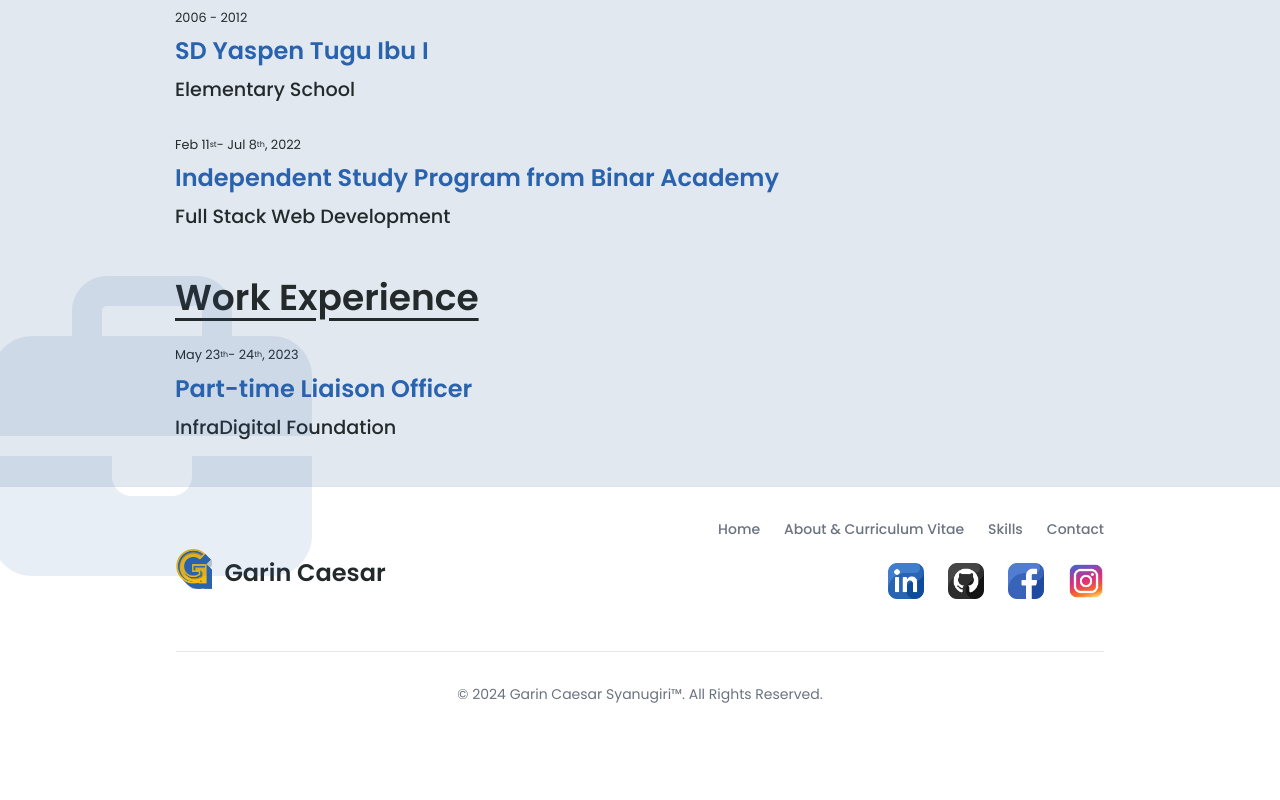
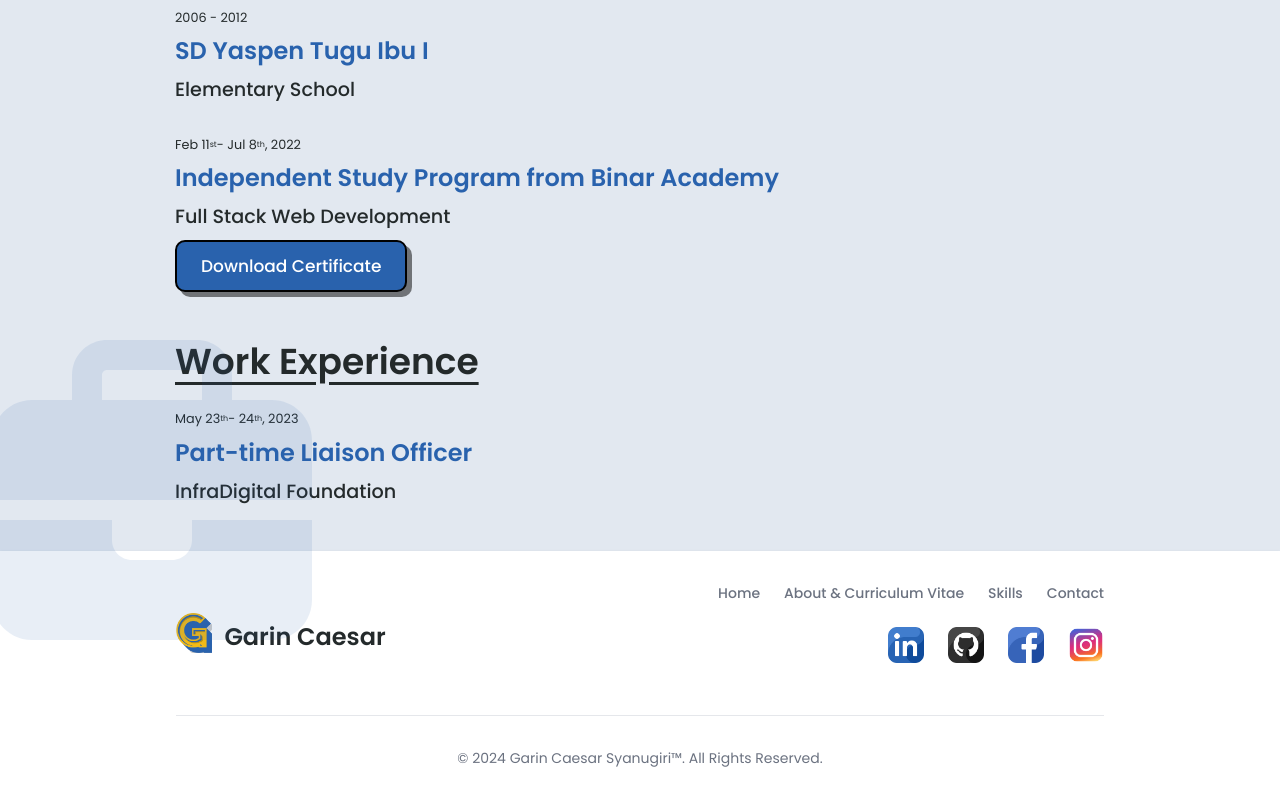
Before and after one commit to garincsr/portfolio-react-tailwind, a React (Create React App) app: page /about in a window 1280 px wide. Shown: the part 1923-2723 px from the top of the page. Before the commit the page ends 2659 px from the top, so only its background shows below. Built offline with nearby package versions, Linux system fonts and the light colour scheme; a web font is replaced by a local one; what tailwindcss-animation-delay would draw is missing.

Commit message:
fix styling

```diff
--- a/src/index.css
+++ b/src/index.css
@@ -147,7 +147,7 @@ h6 {
 }
 
 ul.contact-ul {
-  @apply p-0 m-0;
+  @apply pb-5 m-0;
   li {
     @apply list-none mb-[10px] overflow-hidden block relative animate-[fadeInUp_2s] clear-both;
   }
@@ -155,7 +155,7 @@ ul.contact-ul {
     @apply w-[49%] ml-[2%] float-left clear-none first:ml-0;
   }
   li.send {
-    @apply mb-2;
+    @apply m-0 pb-2;
   }
 }
 
--- a/src/pages/About.jsx
+++ b/src/pages/About.jsx
@@ -18,6 +18,11 @@ import {
 } from "@fortawesome/free-solid-svg-icons";
 
 const About = () => {
+  const certificateFile =
+    "https://drive.google.com/uc?export=download&id=1lUnPHpN84BBxTq2ckoxMRY8i1iRUD7V4";
+  const curriculumVitaeFile =
+    "https://drive.google.com/uc?export=download&id=1b0y5mUySlgWHLEipUHd4fJaRr_qh4F_A";
+
   const [loading, setLoading] = useState(true);
   const [letterClass, setLetterClass] = useState("text-animate");
 
@@ -113,9 +118,13 @@ const About = () => {
                   interest in Web Development, Front-end Development, IT
                   Support, and Quality Assurance.
                 </p>
-                <Link to="https://drive.google.com/drive/folders/1mForWkL6z90AJ1aWrpPhrgwdSoD0hTAo?usp=sharing">
+                <a
+                  href={curriculumVitaeFile}
+                  target="_blank"
+                  rel="noopener noreferrer"
+                >
                   <Button value="⬇️ Download My CV" />
-                </Link>
+                </a>
 
                 <span className="font-tags mt-3 hidden text-accent m-0 -ml-[0.2rem] text-[0.8rem] dark:text-accent-quaternary xl:text-[1rem] xl:block">
                   &lt;/p&gt;
@@ -327,6 +336,13 @@ const About = () => {
                         <h5 className="font-medium text-[1.2rem] dark:text-slate-200">
                           Full Stack Web Development
                         </h5>
+                        <a
+                          href={certificateFile}
+                          target="_blank"
+                          rel="noopener noreferrer"
+                        >
+                          <Button value="Download Certificate" />
+                        </a>
                       </span>
                     </span>
                   </span>
--- a/src/pages/ContactMe.jsx
+++ b/src/pages/ContactMe.jsx
@@ -110,7 +110,7 @@ const ContactMe = () => {
                 </span>
                 <div className="contact-form">
                   <form ref={form} onSubmit={handleSubmit}>
-                    <ul className="contact-ul p-0 m-0">
+                    <ul className="contact-ul">
                       <li className="half">
                         <input
                           className="message-form"
@@ -150,7 +150,7 @@ const ContactMe = () => {
                         ></textarea>
                       </li>
                       <li className="send">
-                        <Button value="Send" />
+                        <Button className="mb-2" value="Send" />
                       </li>
                     </ul>
                   </form>
```
